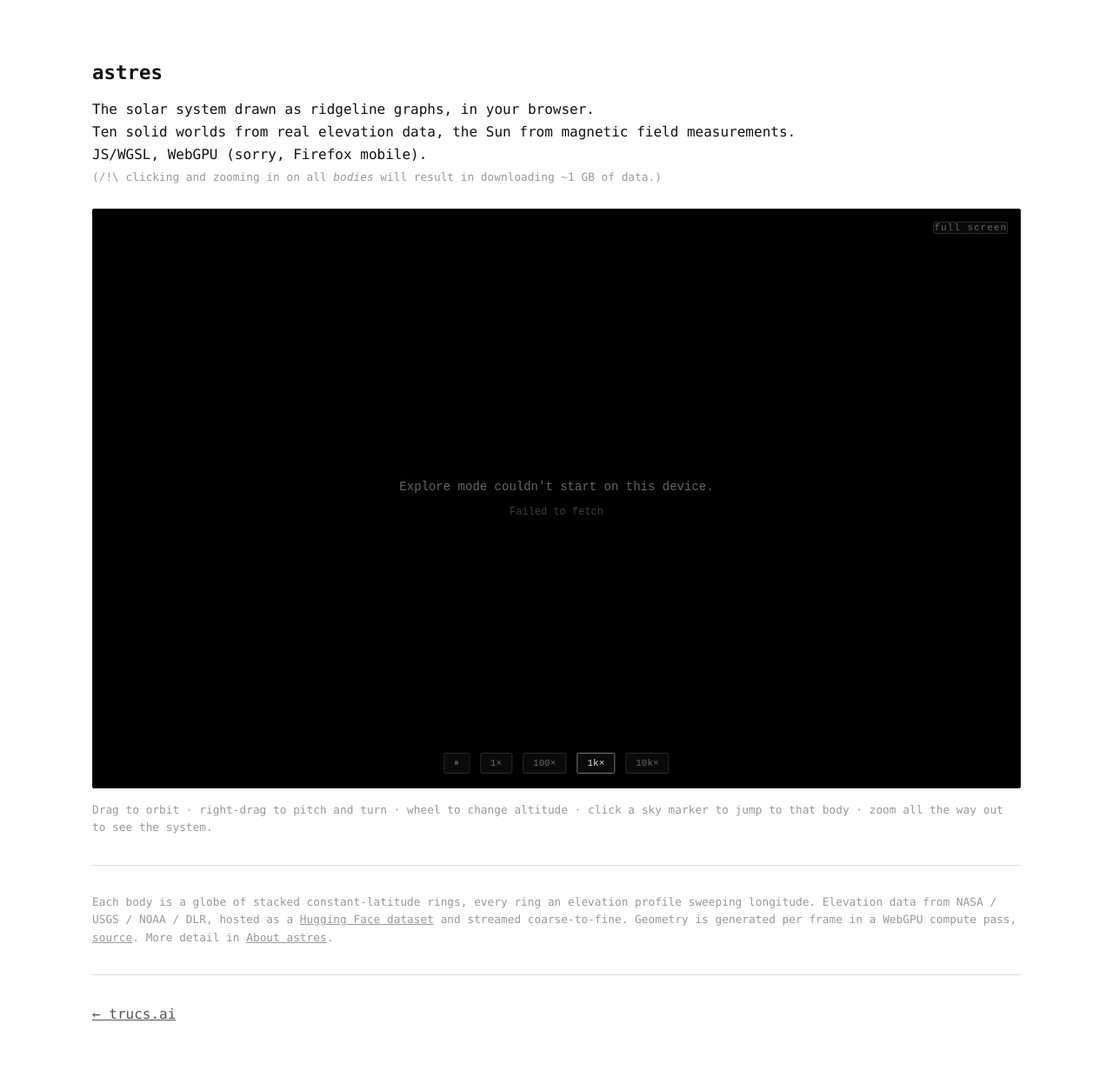
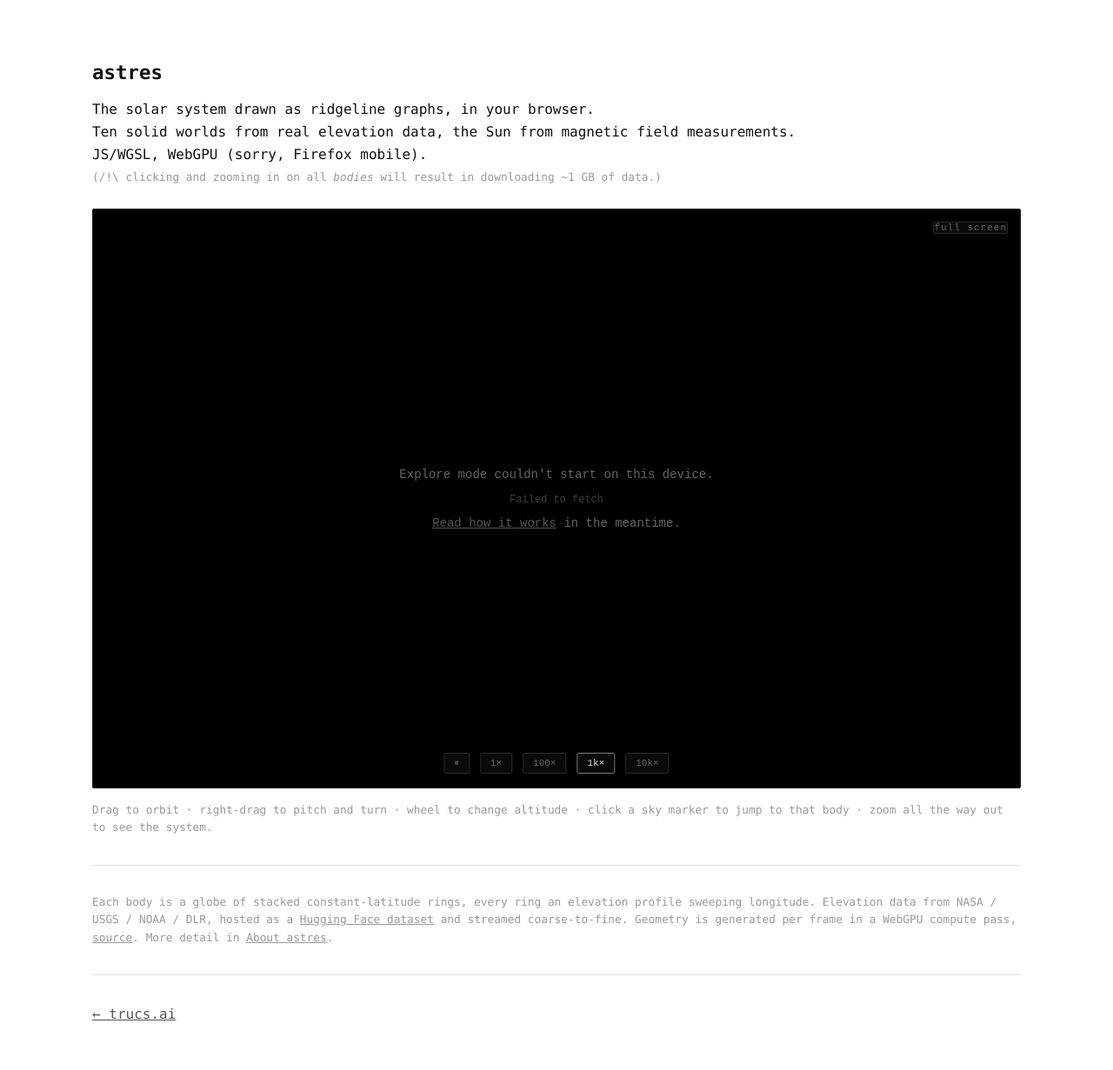
Before and after one commit to idle-intelligence/trucs.ai, a Jekyll site: the page astres/index.html, which Jekyll copies as it is, in a window 1280 px wide. Shown: the whole page at 87% size. Built offline with Jekyll 4.4.1, drawn with Linux system fonts in a browser that asks for light colours.

Commit message:
astres: link the About astres post when WebGPU is unavailable (#49)

```diff
--- a/astres/explore.js
+++ b/astres/explore.js
@@ -585,7 +585,8 @@ async function main() {
     const el = document.getElementById('nowgpu');
     if (detail) {
       el.innerHTML = 'Explore mode couldn\'t start on this device.<br>'
-        + `<span style="opacity:0.6; font-size:12px">${String(detail)}</span>`;
+        + `<span style="opacity:0.6; font-size:12px">${String(detail)}</span><br>`
+        + '<a href="/blog/about-astres">Read how it works</a> in the meantime.';
     }
     el.style.display = 'block';
   };
@@ -1555,6 +1556,7 @@ main().catch(e => {
   console.error('[explore]', e);
   const el = document.getElementById('nowgpu');
   el.innerHTML = 'Explore mode couldn\'t start on this device.<br>'
-    + `<span style="opacity:0.6; font-size:12px">${e && e.message ? e.message : e}</span>`;
+    + `<span style="opacity:0.6; font-size:12px">${e && e.message ? e.message : e}</span><br>`
+    + '<a href="/blog/about-astres">Read how it works</a> in the meantime.';
   el.style.display = 'block';
 });
--- a/astres/index.html
+++ b/astres/index.html
@@ -169,7 +169,7 @@
         <button class="tb on" data-s="1000">1k×</button>
         <button class="tb" data-s="10000">10k×</button>
       </div>
-      <div id="nowgpu">WebGPU required.<br>Try Chrome 113+ or Safari 18+.</div>
+      <div id="nowgpu">WebGPU required.<br>Try Chrome 113+ or Safari 18+.<br><a href="/blog/about-astres">Read how it works</a> in the meantime.</div>
       <button id="fs-btn" type="button">full screen</button>
     </div>
 
@@ -194,7 +194,7 @@
     <p><a href="/">← trucs.ai</a></p>
   </main>
 
-  <script type="module" src="explore.js"></script>
+  <script type="module" src="explore.js?v=2"></script>
   <script>
     // Fullscreen the window, not the page: the canvas sizes off its container, so the
     // app's own ResizeObserver picks the new size up with no extra wiring.
```
